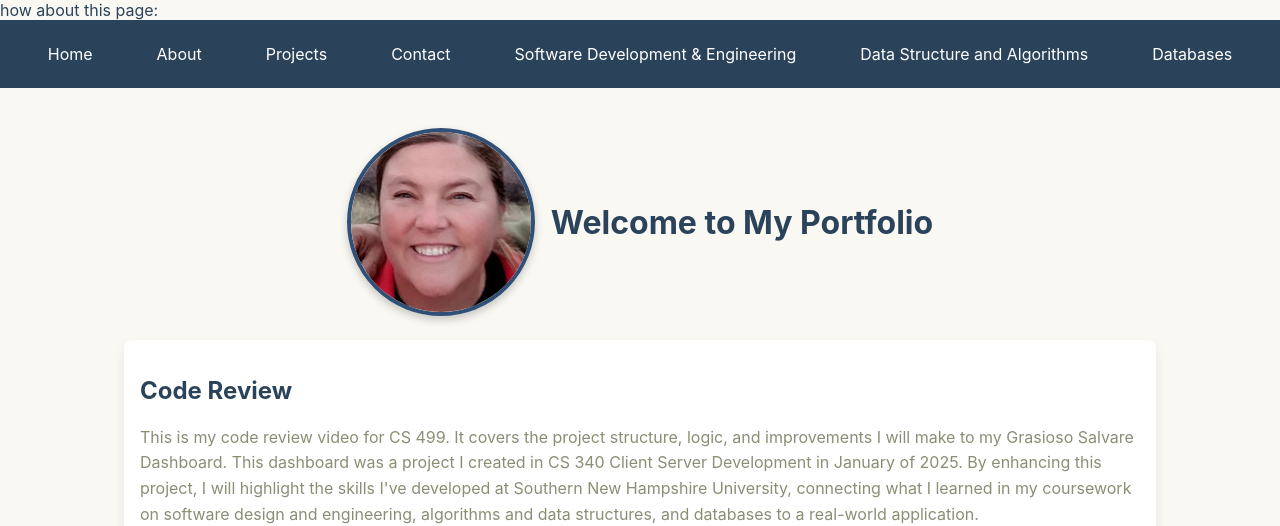
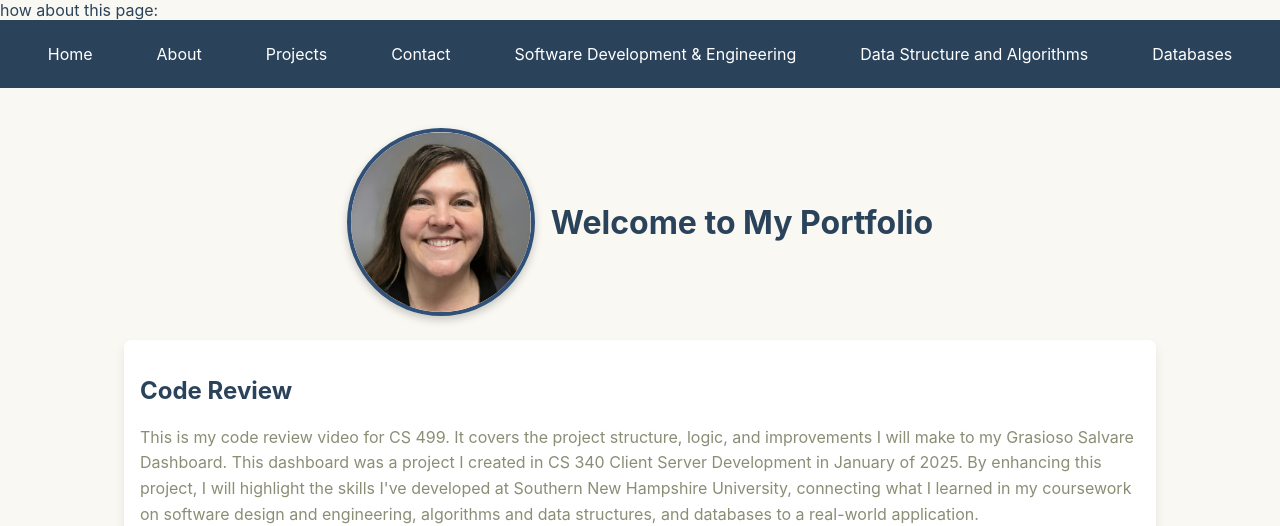
Before and after one commit to wildbulll/CS499, a plain HTML site: page index.html in a window 1280 px wide. Shown: the top 526 px of the page. Drawn offline with Linux system fonts and the light colour scheme.

Commit message:
Update index.html

```diff
--- a/index.html
+++ b/index.html
@@ -19,7 +19,7 @@ how about this page: <!DOCTYPE html>
 
     <header class="profile-header-inline">
         <div class="profile-image-container">
-            <img src="assets/images/GriggTempPic.png" alt="Stacey Griggs Profile Picture" class="profile-image">
+            <img src="assets/images/STGProfilePic.png" alt="Stacey Griggs Profile Picture" class="profile-image">
         </div>
 
         <div class="inline-header">
```
